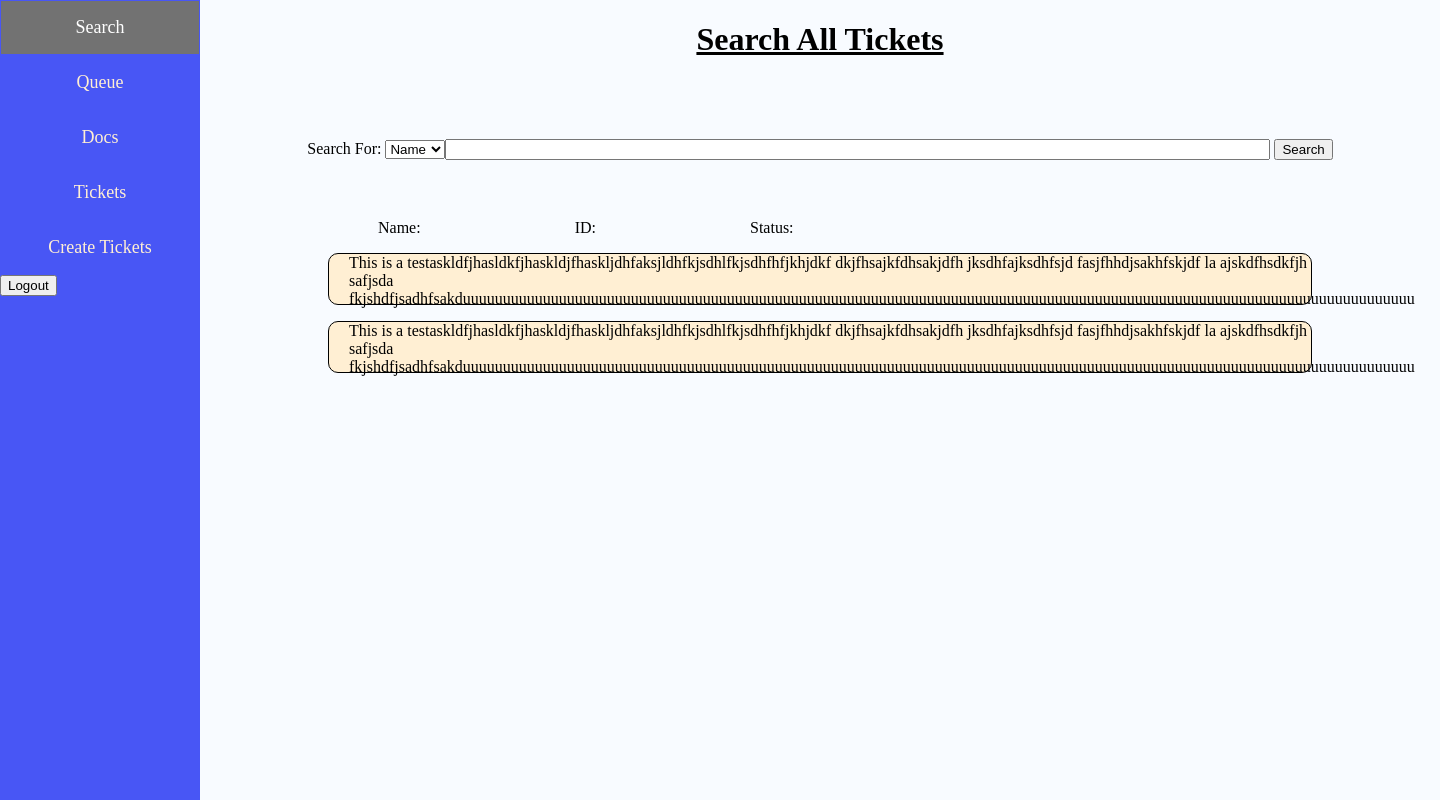
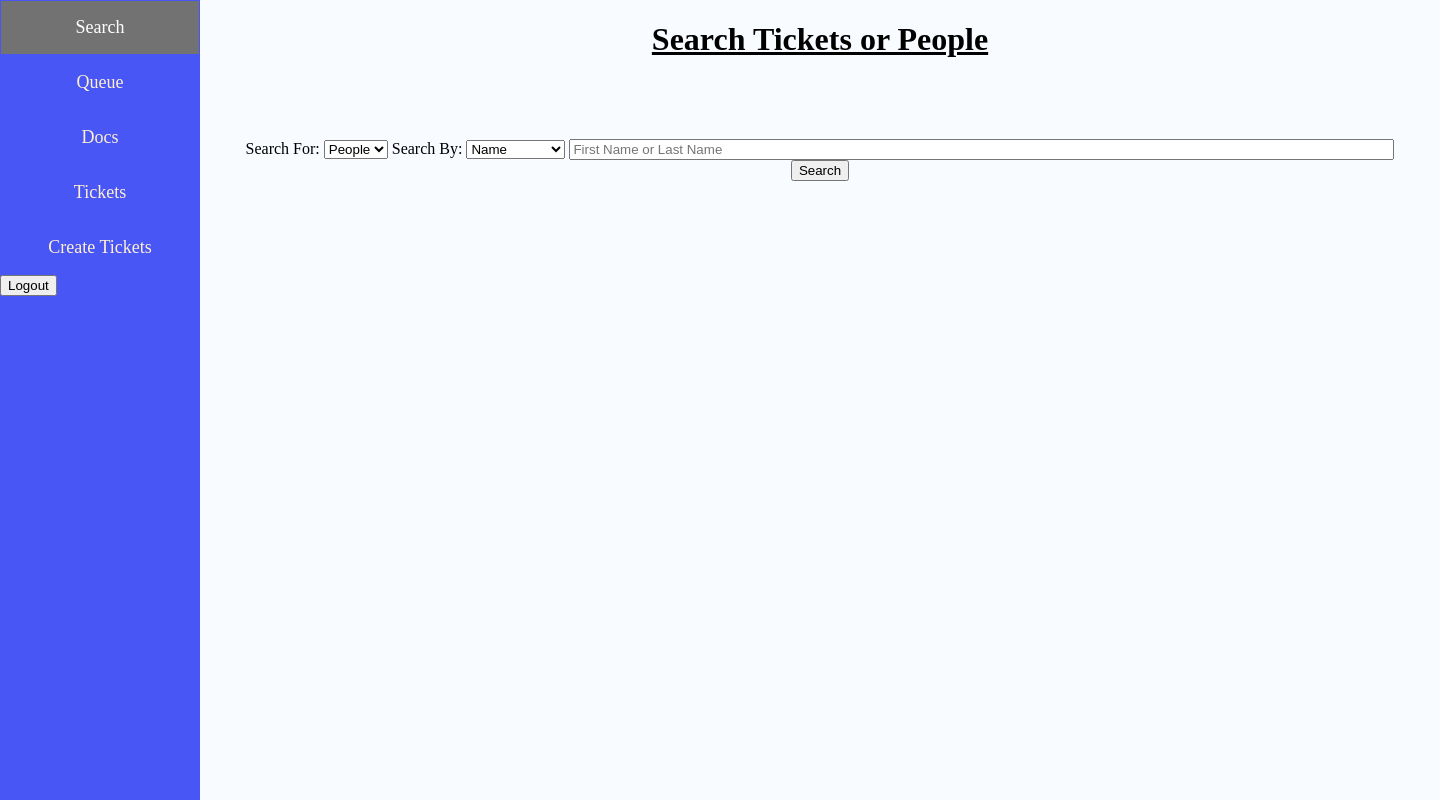
Before and after one commit to karis-plath/cosyCOSB, a PHP site: page /techSearch.php in a window 1440 px wide. Run offline with PHP 8.4, Linux system fonts and the light colour scheme; a user stored in the database is signed in.

Commit message:
Updates
Made the Search features work this the DB, can search for both Users and Tickets

```diff
--- a/menu.php
+++ b/menu.php
@@ -4,6 +4,7 @@
         if($_SESSION['User_Type'] == 'admin' || $_SESSION['User_Type'] == 'tech'){
             echo '<a href="techSearch.php">Search</a>';
             echo '<a href="queue.php">Queue</a>';
+
         }
     ?>
 
--- a/techSearch.php
+++ b/techSearch.php
@@ -8,6 +8,28 @@
     <link rel="stylesheet" href="style.css">
 </head>
 
+<script>
+    function updateSearch(){
+
+        var dropdown = document.getElementById("searchFor");
+        var selectedIndex = dropdown.selectedIndex;
+        var selectedOption = dropdown.options[selectedIndex];
+
+        console.log("Selected text:", selectedOption.text)
+
+        if (selectedOption.text == "Ticket") {
+            console.log("Dropdown selection changed!")
+            document.getElementById('myDropdown').hidden = true;
+            document.getElementById('searchbox').placeholder = "Ticket Number";
+        }
+        else if (selectedOption.text == "People") {
+            document.getElementById('myDropdown').hidden = false;
+            document.getElementById('searchbox').placeholder = "First Name or Last Name";
+        }
+     }
+
+</script>
+
 <body>
 
     <?php include ("menu.php")?>
@@ -15,29 +37,100 @@
     <div class="main-content">
 
         <div class="Header">
-            <h1><b><u>Search All Tickets</u></b></h1>
+            <h1><b><u>Search Tickets or People</u></b></h1>
         </div>
 
-        <div class="searchbar">
-            <label for="myDropdown">Search For:</label>
-            <select id="myDropdown">
-                <option value="option1">Name</option>
-                <option value="option2">ID</option>
-                <option value="option3">Status</option>
-            <input type="search" name="searchbox" id="searchbox" size="100">
-            <input type="button" value="Search" name="searchbtn" id="searchbtn">
-        </div>
-
-        <div class="labels">
-            <label for="name">Name:</label>
-            <label for="ID">ID:</label>
-            <label for="Status">Status:</label>
-        </div>
-
+        <form method=POST>
+            <div class="searchbar">
+                <label>Search For:</label>
+                <select name="searchFor" id="searchFor" onchange ="updateSearch()">
+                    <option value="searchPeople">People</option>
+                    <option value="searchTicket">Ticket</option>
+                </select>
+                <label>Search By:</label>
+                <select name="myDropdown" id="myDropdown">
+                    <option value="option1">Name</option>
+                    <option value="option2">Employee ID</option>
+                </select>
+                <input type="search" name="searchbox" id="searchbox" size="100"  placeholder="First Name or Last Name">
+                <input type="submit" value="Search" name="searchbtn" id="searchbtn">
+            </div>
+        </form>
 
         <div class="results">
-            <p onclick="">This is a testaskldfjhasldkfjhaskldjfhaskljdhfaksjldhfkjsdhlfkjsdhfhfjkhjdkf  dkjfhsajkfdhsakjdfh jksdhfajksdhfsjd fasjfhhdjsakhfskjdf la ajskdfhsdkfjh safjsda fkjshdfjsadhfsakduuuuuuuuuuuuuuuuuuuuuuuuuuuuuuuuuuuuuuuuuuuuuuuuuuuuuuuuuuuuuuuuuuuuuuuuuuuuuuuuuuuuuuuuuuuuuuuuuuuuuuuuuuuuuuuuuuuuuuu</p>
-            <p onclick="">This is a testaskldfjhasldkfjhaskldjfhaskljdhfaksjldhfkjsdhlfkjsdhfhfjkhjdkf  dkjfhsajkfdhsakjdfh jksdhfajksdhfsjd fasjfhhdjsakhfskjdf la ajskdfhsdkfjh safjsda fkjshdfjsadhfsakduuuuuuuuuuuuuuuuuuuuuuuuuuuuuuuuuuuuuuuuuuuuuuuuuuuuuuuuuuuuuuuuuuuuuuuuuuuuuuuuuuuuuuuuuuuuuuuuuuuuuuuuuuuuuuuuuuuuuuu</p>
+        <?php
+                if(isset($_POST['searchbtn'])){
+                    $search = $_POST['searchbox'];
+                    $selectedOption = $_POST['searchFor'];
+                    $selectedsearchby = $_POST['myDropdown'];
+                    $searchwithwildcards = "%$search%";
+
+                    if (isset($search)) {
+                        if ($selectedOption == 'searchPeople') { //by name
+                            // Perform search by name
+
+                            if (isset($_SESSION["User_ID"])) {
+
+                                if($selectedsearchby == 'option1'){
+                                    $pdo = new PDO("mysql:host=localhost;dbname=cs410_final", "admin", "admin");
+                                    $statement = $pdo->prepare("SELECT * FROM user WHERE (Fname LIKE ? OR Lname LIKE ? OR Fname LIKE ? AND Lname LIKE ?)");
+                                    $statement->execute([$searchwithwildcards, $searchwithwildcards, $searchwithwildcards, $searchwithwildcards]);
+
+                                    $results = $statement->fetchAll(PDO::FETCH_ASSOC);
+
+                                    // Process the results (e.g., display first names)
+                                    foreach ($results as $row) {
+                                        $Fname = $row['Fname'];
+                                        $Lname = $row['Lname'];
+                                        $Userid = $row['UserID'];
+                                        $Usertype = $row['UserType'];
+
+                                        echo "<p>$Fname $Lname User ID: $Userid User Type: $Usertype </p>";
+                                    }
+                                }
+                                else if ($selectedsearchby == 'option2'){
+                                    $pdo = new PDO("mysql:host=localhost;dbname=cs410_final", "admin", "admin");
+                                    $statement = $pdo->prepare("SELECT * FROM user WHERE UserID LIKE ?");
+                                    $statement->execute([$searchwithwildcards]);
+
+                                    $results = $statement->fetchAll(PDO::FETCH_ASSOC);
+
+                                    foreach ($results as $row) {
+                                        $Fname = $row['Fname'];
+                                        $Lname = $row['Lname'];
+                                        $Userid = $row['UserID'];
+                                        $Usertype = $row['UserType'];
+
+                                        echo "<p>$Fname $Lname User ID: $Userid User Type: $Usertype </p>";
+                                }
+
+                            }
+
+                        }
+                        }
+                        else if ($selectedOption == "searchTicket") { //by ticket
+                            // Perform search by ticket ID
+
+                            $pdo = new PDO("mysql:host=localhost;dbname=cs410_final", "admin", "admin");
+                            $statement = $pdo->prepare("SELECT * FROM ticket WHERE Ticket_ID LIKE ?");
+                            $statement->execute([$searchwithwildcards]);
+
+                            $results = $statement->fetchAll(PDO::FETCH_ASSOC);
+
+                            foreach ($results as $row) {
+                                $TID = $row['Ticket_ID'];
+                                $UserID = $row['UserID'];
+                                $Importance= $row['Importance'];
+                                $Status = $row['Status'];
+                                $CreateDate = $row['CreateDate'];
+
+                                echo "<p>Ticket ID: $TID  User ID: $UserID Importance: $Importance Status: $Status Created: $CreateDate </p>";
+
+                            }
+                        }
+                    }
+                }
+            ?>
         </div>
 
     </div>
```
